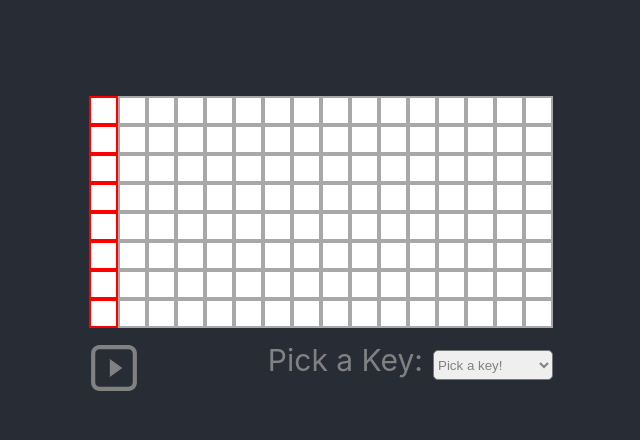
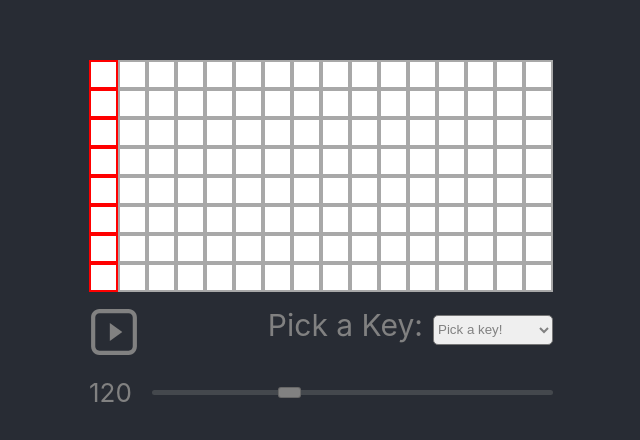
Before and after one commit to dunnjm814/webSynth, a React (Create React App) app in the folder websynth/: page / in a window 1280 px wide. Shown: the part 156-596 px from the top of the page, without its empty margins (319-959 px from the left). Built offline with nearby package versions, Linux system fonts and the light colour scheme.

Commit message:
tempo range added

```diff
--- a/websynth/src/App.css
+++ b/websynth/src/App.css
@@ -1,9 +1,6 @@
 .App {
   text-align: center;
   min-width: 500px;
-}
-
-.App-header {
   background-color: #282c34;
   min-height: 100vh;
   display: flex;
@@ -13,3 +10,7 @@
   font-size: calc(10px + 2vmin);
   color: white;
 }
+
+.App-header {
+
+}
--- a/websynth/src/App.js
+++ b/websynth/src/App.js
@@ -4,9 +4,7 @@ import Sequencer from './Components/Sequencer/Sequencer.js';
 function App() {
   return (
     <div className="App">
-      <header className="App-header">
         <Sequencer />
-      </header>
     </div>
   );
 }
--- a/websynth/src/Components/ScaleSelector/ScaleSelector.js
+++ b/websynth/src/Components/ScaleSelector/ScaleSelector.js
@@ -17,15 +17,13 @@ function ScaleSelector({setScaleOption, scale}){
                 }}
             >
                 {keyOptions.map((keyOpt, i) => (
-                <>
                     <option
-                        key={`key-${i}`}
+                        key={`key-${keyOpt.label}-${i}`}
                         className="key-option"
                         value={JSON.stringify(keyOpt)}
                     >
                         {keyOpt.label}
                     </option>
-                </>
                 ))}
             </select>
             </label>
--- a/websynth/src/Components/Sequencer/Sequencer.js
+++ b/websynth/src/Components/Sequencer/Sequencer.js
@@ -3,14 +3,15 @@ import * as Tone from "tone";
 import "./Sequencer.css";
 import Square from '../Square/Square.js'
 import Play from '../Play/Play.js';
+import Tempo from '../Tempo/Tempo.js'
 import initialPattern from "../utility/initialPattern";
 import ScaleSelector from "../ScaleSelector/ScaleSelector";
 
 
 function Sequencer() {
     // Use context to grab changing tempo slider state from tempo component
-    const tempo = 120;
-
+    // const tempo = 120;
+    const [tempo, setTempo] = useState(120);
     const [pattern, updatePattern] = useState(initialPattern);
     const [playState, setPlayState] = useState(Tone.Transport.state);
     const [activeColumn, setColumn] = useState(0);
@@ -95,6 +96,7 @@ function Sequencer() {
                         scale={scale}
                     />
                 </div>
+                <Tempo tempo={tempo} setTempo={setTempo}/>
             </div>
         </>
     );
--- /dev/null
+++ b/websynth/src/Components/Tempo/Tempo.css
@@ -0,0 +1,105 @@
+#tempo-wrap{
+    display: flex;
+    flex-direction: row;
+    justify-content: space-between;
+
+    padding: 20px 0;
+}
+#tempo-wrap > label{
+    color: #818181;
+    margin-right: 20px;
+}
+
+input[type=range] {
+    width: 100%;
+    margin: 3px 0;
+    background-color: transparent;
+    -webkit-appearance: none;
+}
+input[type=range]:focus {
+    outline: none;
+}
+input[type=range]::-webkit-slider-runnable-track {
+    background: rgba(180, 187, 177, 0.2);
+    border: 0;
+    border-radius: 2.6px;
+    width: 100%;
+    height: 5px;
+    cursor: pointer;
+}
+input[type=range]::-webkit-slider-thumb {
+    margin-top: -3px;
+    width: 23px;
+    height: 11px;
+    background: rgb(129, 129, 129);
+    border: 1.8px solid rgba(0, 0, 0, 0.2);
+    border-radius: 3px;
+    cursor: pointer;
+    -webkit-appearance: none;
+    transition: 0.5s;
+}
+input[type=range]::-webkit-slider-thumb:hover{
+    background: rgb(184, 183, 183);
+}
+input[type=range]:focus::-webkit-slider-runnable-track {
+    background: #d3d8d2;
+}
+input[type=range]::-moz-range-track {
+    background: rgba(180, 187, 177, 0.2);
+    border: 0;
+    border-radius: 2.6px;
+    width: 100%;
+    height: 5px;
+    cursor: pointer;
+}
+input[type=range]::-moz-range-thumb {
+    width: 23px;
+    height: 11px;
+    background: rgb(129, 129, 129);
+    border: 1.8px solid rgba(0, 0, 0, 0.2);
+    border-radius: 3px;
+    cursor: pointer;
+}
+input[type=range]::-ms-track {
+    background: transparent;
+    border-color: transparent;
+    border-width: 3.6px 0;
+    color: transparent;
+    width: 100%;
+    height: 5px;
+    cursor: pointer;
+}
+input[type=range]::-ms-fill-lower {
+    background: #959e90;
+    border: 0;
+    border-radius: 5.2px;
+}
+input[type=range]::-ms-fill-upper {
+    background: rgba(180, 187, 177, 0.2);
+    border: 0;
+    border-radius: 5.2px;
+}
+input[type=range]::-ms-thumb {
+    width: 23px;
+    height: 11px;
+    background: #cce5e5;
+    border: 1.8px solid rgba(0, 0, 0, 0.2);
+    border-radius: 3px;
+    cursor: pointer;
+    margin-top: 0px;
+    /*Needed to keep the Edge thumb centred*/
+}
+input[type=range]:focus::-ms-fill-lower {
+    background: rgba(180, 187, 177, 0.2);
+}
+input[type=range]:focus::-ms-fill-upper {
+    background: #d3d8d2;
+}
+
+@supports (-ms-ime-align:auto) {
+    /* Pre-Chromium Edge only styles, selector taken from hhttps://stackoverflow.com/a/32202953/7077589 */
+    input[type=range] {
+        margin: 0;
+        /*Edge starts the margin from the thumb, not the track as other browsers do*/
+    }
+}
--- /dev/null
+++ b/websynth/src/Components/Tempo/Tempo.js
@@ -0,0 +1,23 @@
+import './Tempo.css';
+
+
+function Tempo({tempo, setTempo}){
+
+    return(
+        <div id='tempo-wrap'>
+            <label>
+                {tempo}
+            </label>
+            <input
+                type='range'
+                id='tempo-range'
+                min={60}
+                max={240}
+                value={tempo}
+                onChange={(e)=>{setTempo(e.target.value)}}
+            />
+        </div>
+    );
+};
+
+export default Tempo;
```
